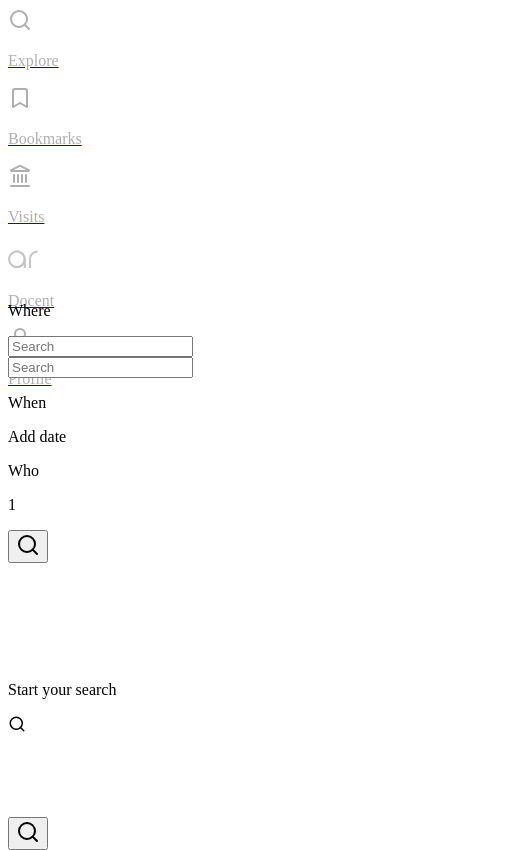
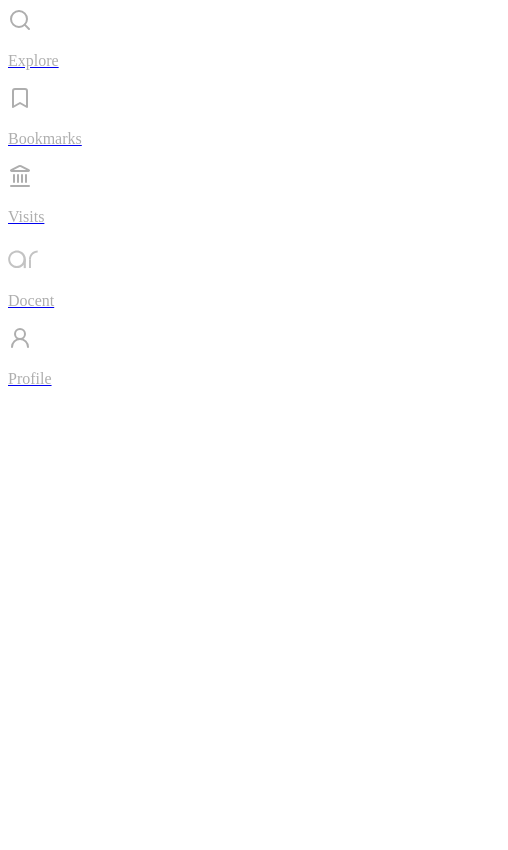
Before and after one commit to soon-y/art, a Next.js app: page /explore in a window 390 px wide. Shown: the whole page, 508 px wide, since content can reach past the window. Built offline with nearby package versions, Linux system fonts and the light colour scheme.

Commit message:
update styles

```diff
--- a/components/exhibition.tsx
+++ b/components/exhibition.tsx
@@ -50,8 +50,8 @@ const Exhibition: React.FC<props> = ({ json }) => {
         </div>
         <div className='py-2'>
           <h3 className='text-base/5 font-bold'>{json.title}</h3>
-          <p className='text-sm/4 py-1 text-muted-foreground'>{json.name}</p>
-          <p className='text-sm/4'>€ {json.price.toFixed(2)}</p>
+          <p className='font-medium text-sm/4 py-1 text-muted-foreground'>{json.name}</p>
+          <p className='font-medium text-sm/4'>€ {json.price.toFixed(2)}</p>
         </div>
       </Link>
       <Bookmark className={`cursor-pointer absolute left-[calc(100%-2.4rem)] top-3 text-white ${isBookmarked ? 'fill-primary' : 'fill-black'}`}
--- a/components/footer.tsx
+++ b/components/footer.tsx
@@ -51,8 +51,8 @@ export default function Header() {
           </div>
         </div>
 
-        <div className="mt-8 text-muted-foreground text-sm">
-          <p className='py-2'>&copy; {new Date().getFullYear()} Soonyoung. All rights reserved.</p>
+        <div className="mt-4 text-muted-foreground text-sm border-t">
+          <p className='pt-4'>&copy; {new Date().getFullYear()} Soonyoung. All rights reserved.</p>
           <p>Privacy&nbsp;&nbsp;&#183;&nbsp;&nbsp;
             Terms&nbsp;&nbsp;&#183;&nbsp;&nbsp;
             Sitemap&nbsp;&nbsp;&#183;&nbsp;&nbsp;
--- a/components/searchbar.tsx
+++ b/components/searchbar.tsx
@@ -12,12 +12,14 @@ import NumInput from "./numInput"
 import Calendar from "./calendar"
 import { Button } from "./ui/button"
 import { Search } from 'lucide-react'
+import { usePathname } from 'next/navigation'
 import { useGSAP } from '@gsap/react'
 import gsap from 'gsap'
 import { ScrollTrigger } from "gsap/ScrollTrigger"
 gsap.registerPlugin(ScrollTrigger, useGSAP)
 
 export default function SearchbarHeader() {
+  const pathname = usePathname()
   const whereRef = useRef<HTMLDivElement>(null)
   const whenRef = useRef<HTMLDivElement>(null)
   const whoRef = useRef<HTMLDivElement>(null)
@@ -69,25 +71,12 @@ export default function SearchbarHeader() {
     }
   }, [])
 
-  useGSAP(() => {
-    const scroll = gsap.timeline({
-      scrollTrigger: {
-        trigger: '.exhibition',
-        start: 'top 180px',
-        end: 'top 80px',
-        scrub: 1,
-      }
-    })
-    scroll.to('.searchbarBg', { y: '-102px' }, 0)
-    scroll.to('.searchbar', { width: '500px' }, 0)
-    scroll.to('.searchBtn', { y: '80px' }, 0)
-  })
-
   return (
-    <>
-      <div className='fixed top-10 pt-4 md:top-20 left-0 w-screen searchbarBg hidden md:block z-10'>
-        <div className='flex pb-6 border-b justify-center'>
-          <div className={`searchbar cursor-pointer overflow-hidden inline-flex items-center rounded-full text-sm border border-border text-primary-background h-[70px] shadow-lg w-[90vw] w-[740px] transform translate-x-[26px] md:grid md:grid-cols-[1fr_1fr_1fr] ${whereClicked || whenClicked || whoClicked ? 'bg-muted' : 'bg-background'} `}>
+    <div className={`${pathname === '/' ? '' : 'hidden'}`}>
+      <div className='hidden md:block'>
+        <div className='flex pb-1 justify-center'>
+          <div className={`searchbar cursor-pointer overflow-hidden inline-flex items-center rounded-full text-sm border border-border text-primary-background h-[70px] shadow-lg lg:w-[740px] md:w-full transform translate-x-[26px] grid grid-cols-[1fr_1fr_1fr]
+            ${whereClicked || whenClicked || whoClicked ? 'bg-muted' : 'bg-background'}`}>
             <div className={`h-[100%] rounded-full search-item ${whereClicked ? 'bg-background' : 'hover:bg-muted'}`} ref={whereRef} onClick={() => {
               setwhereClicked(true)
               setwhenClicked(false)
@@ -133,15 +122,15 @@ export default function SearchbarHeader() {
               </DropdownMenu>
             </div>
           </div>
-          <Button className="web p-1 w-[46px] h-[46px] rounded-full transform -translate-x-[35px] translate-y-1/4 ">
-            <Search width='100%' />
+          <Button className="web p-1 w-[50px] lg:w-[46px] h-[46px] rounded-full transform -translate-x-[35px] translate-y-1/4 searchBtn">
+            <Search />
           </Button>
         </div>
       </div>
 
       <div className='fixed top-10 pt-4 md:top-20 left-0 w-screen bg-background md:hidden z-10'>
         <div className='flex pb-6 border-b justify-center'>
-          <div className={`cursor-pointer overflow-hidden inline-flex items-center rounded-full text-sm border border-border text-primary-background h-[70px] shadow-lg w-[90vw] md:w-[740px] md:transform md:translate-x-[26px] md:grid md:grid-cols-[1fr_1fr_1fr] ${whereClicked || whenClicked || whoClicked ? 'bg-muted' : 'bg-background'} `}>
+          <div className='cursor-pointer overflow-hidden inline-flex items-center rounded-full text-sm border border-border text-primary-background h-[70px] shadow-lg w-[90vw]'>
             <div className="md:hidden inline-flex items-center m-auto" onClick={() => setOpen(prev => !prev)}>
               {whereTo === '' && whoNum === 1 && whenDay === 0 ?
                 <div className="flex items-center">
@@ -158,7 +147,7 @@ export default function SearchbarHeader() {
                 </div>}
             </div>
           </div>
-          <Button className="web p-1 w-[46px] h-[46px] rounded-full transform -translate-x-[35px] translate-y-1/4 searchBtn">
+          <Button className="web p-1 w-[46px] h-[46px] rounded-full transform -translate-x-[35px] translate-y-1/4">
             <Search width='100%' />
           </Button>
         </div>
@@ -212,6 +201,6 @@ export default function SearchbarHeader() {
             </Button>
           </div>}
       </div>
-    </>
+    </div>
   )
 }
--- a/pages/bookmark.tsx
+++ b/pages/bookmark.tsx
@@ -39,7 +39,7 @@ const Bookmark: React.FC<BookmarkProps> = ({ initialData = [] }) => {
           </Link>
         </div>}
 
-      <div className='exhibition mb-20 md:mb-0 py-2 grid grid-cols-2 sm:grid-cols-2 md:grid-cols-3 lg:grid-cols-4 xl:grid-cols-5 gap-x-5 gap-y-8'>
+      <div className='exhibition mb-28 md:mb-10 py-2 grid grid-cols-2 sm:grid-cols-2 md:grid-cols-3 lg:grid-cols-4 xl:grid-cols-5 gap-x-5 gap-y-8'>
         {initialData.map((exhibition) => (
           <Exhibition key={exhibition.id} json={exhibition} />
         ))}
--- a/pages/explore.tsx
+++ b/pages/explore.tsx
@@ -1,6 +1,5 @@
 'use client'
 
-import Searchbar from "@/components/searchbar"
 import Navigation from "@/components/navigation"
 import Exhibition from '@/components/exhibition'
 
@@ -18,13 +17,12 @@ interface ExhibitionData {
 export default function Explore({ initialData = [] }: { initialData: ExhibitionData[] }) {
   return (
     <>
-      <div className='exhibition mt-28 mb-16 md:mt-24 md:mb-0 py-6 grid grid-cols-1 sm:grid-cols-2 md:grid-cols-3 lg:grid-cols-4 2xl:grid-cols-5 gap-x-5 gap-y-8'>
+      <div className='exhibition mt-28 mb-24 md:mt-10 md:mb-4 py-6 grid grid-cols-1 sm:grid-cols-2 md:grid-cols-3 lg:grid-cols-4 2xl:grid-cols-5 gap-x-5 gap-y-8'>
         {initialData.map((exhibition) => (
           <Exhibition key={exhibition.id} json={exhibition} />
         ))}
       </div>
       <Navigation />
-      <Searchbar />
     </>
   )
 }
--- a/pages/visit.tsx
+++ b/pages/visit.tsx
@@ -87,12 +87,12 @@ const Visit: React.FC<VisitProps> = ({ history = [], booking = [] }) => {
       </div>
 
       {booking.length === 0 ?
-        <div className='h-[auto] text-center overflow-hidden border items-center rounded-2xl md:h-[400px] md:text-left md:grid md:grid-cols-2'>
+        <div className='mt-4 h-[auto] text-center overflow-hidden border items-center rounded-2xl md:h-[400px] md:text-left md:grid md:grid-cols-2'>
           <div className="text-muted-foreground flex flex-col items-center justify-center p-10">
             <DoorOpen size={24} />
             <p className="py-2">No Docents booked</p>
             <Link href={'/'}>
-              <Button className="mt-5 p-6 flex items-center" size={"sm"} variant={'default'}>
+              <Button className="mt-2 p-6 flex items-center" size={"sm"} variant={'default'}>
                 <span>Start exploring</span>
               </Button>
             </Link>
```
Also changed, not shown: components/header.tsx (+19 -13 lines).
